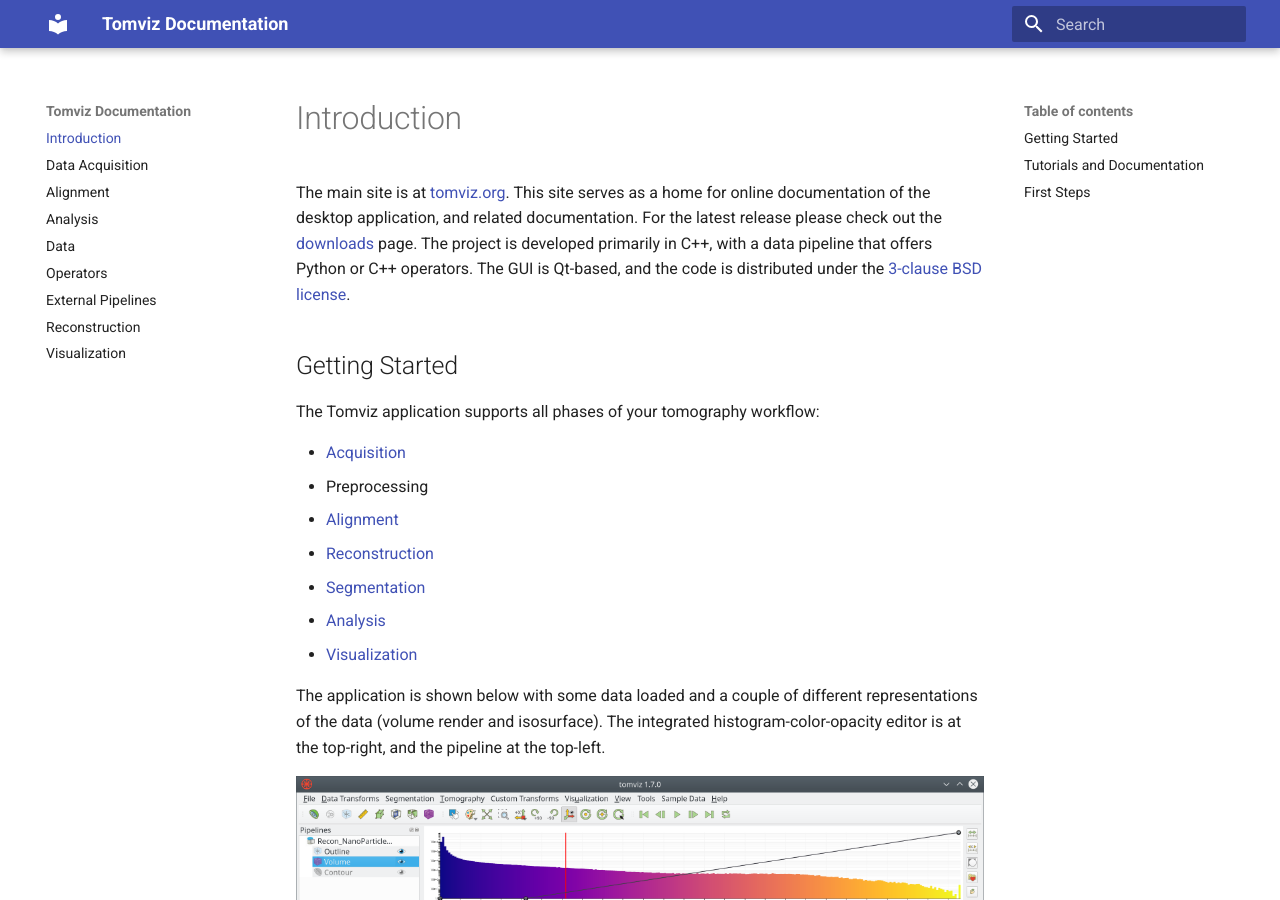
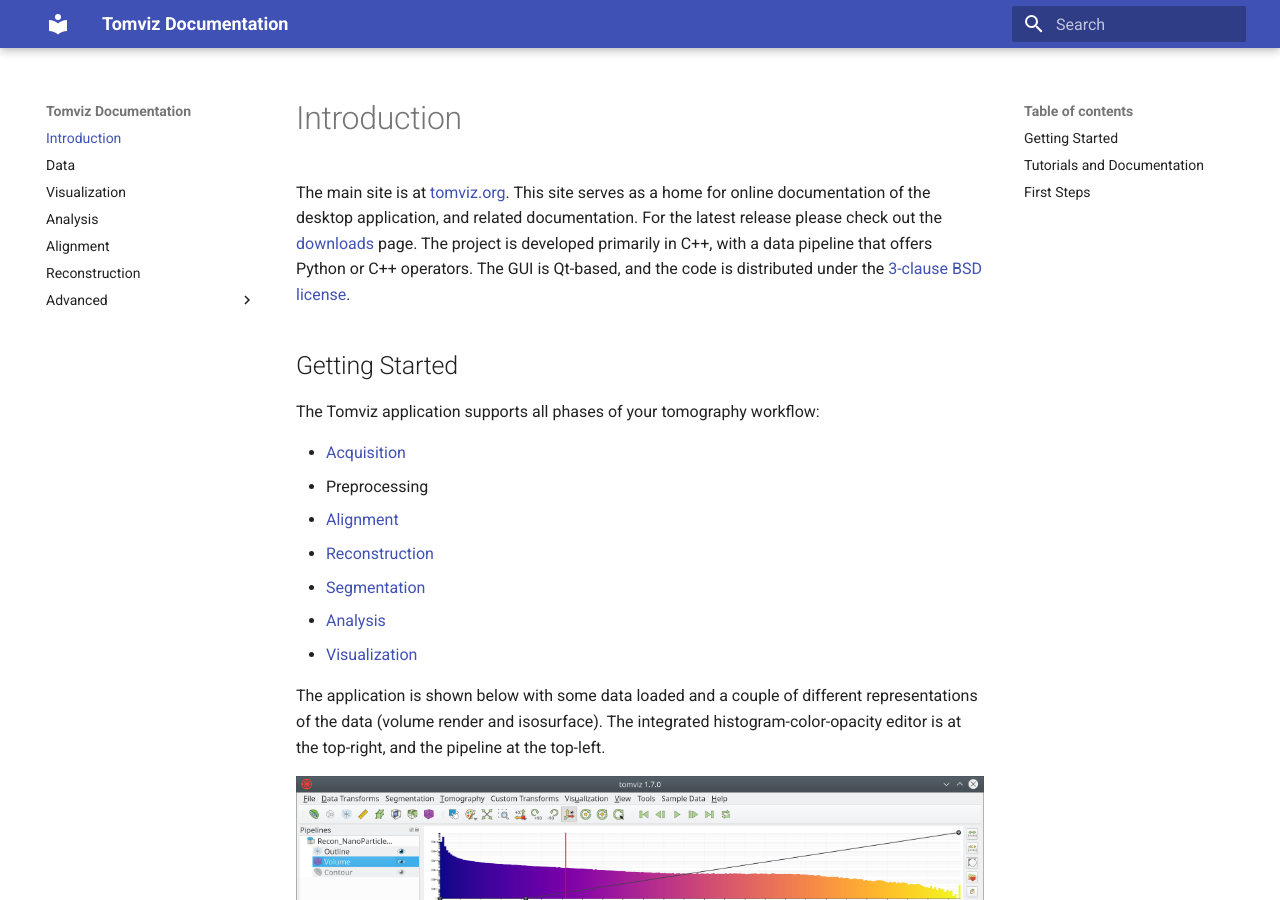
Before and after one commit to OpenChemistry/tomvizdocs, an MkDocs documentation site: the page built from docs/index.md, in a window 1280 px wide and 900 px high. Built offline with MkDocs 1.6.1 and Material for MkDocs 9.7.7, drawn with Linux system fonts in a browser that asks for light colours; some of the changed lines change nothing that is shown.

Commit message:
Add navigation settins and remove inline highlight
Signed-off-by: Marcus D. Hanwell <marcus.hanwell@kitware.com>

```diff
--- a/mkdocs.yml
+++ b/mkdocs.yml
@@ -7,7 +7,6 @@
   - pymdownx.caret
   - pymdownx.critic
   - pymdownx.details
-  - pymdownx.inlinehilite
   - pymdownx.magiclink
   - pymdownx.mark
   - pymdownx.smartsymbols
@@ -19,3 +18,14 @@
 copyright: '<font color=#666>Content is available under </font><a href="https://creativecommons.org/licenses/by/4.0/" title="CC-BY 4.0">CC-BY 4.0</a></font>'
 extra_javascript:
   - 'https://cdnjs.cloudflare.com/ajax/libs/mathjax/2.7.0/MathJax.js?config=TeX-MML-AM_CHTML'
+nav:
+  - 'index.md'
+  - 'data.md'
+  - 'visualization.md'
+  - 'analysis.md'
+  - 'alignment.md'
+  - 'reconstruction.md'
+  - Advanced:
+    - 'operator.md'
+    - 'pipelines.md'
+    - 'acquisition.md'
```
